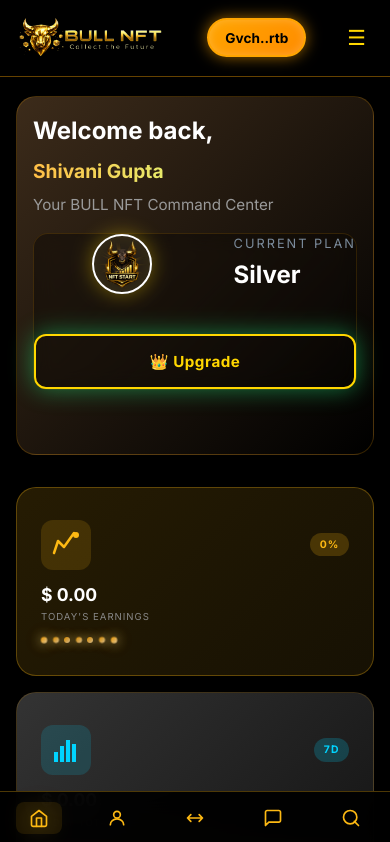
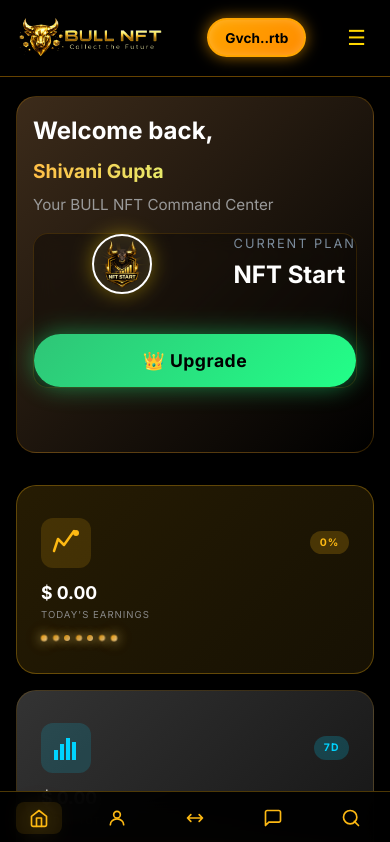
Before and after one commit to guptaayush945-cyber/BullNFT, a React (Vite) app: page /home in a window 390 px wide. Shown: the top 842 px of the page. Built offline with nearby package versions, Linux system fonts and the light colour scheme.

Commit message:
Fix CSS conflicts: make upgrade-btn and plan-section selectors specific to welcome-section, add margin-bottom: 0 override

```diff
--- a/src/components/WelcomeSection.tsx
+++ b/src/components/WelcomeSection.tsx
@@ -23,7 +23,7 @@
           </div>
           <div>
             <p className="plan-label">CURRENT PLAN</p>
-            <h3>Silver</h3>
+            <h3>NFT Start</h3>
           </div>
         </div>
         <button className="upgrade-btn" onClick={handleUpgrade}>👑 Upgrade</button>
--- a/src/styles/welcome-section.css
+++ b/src/styles/welcome-section.css
@@ -43,6 +43,7 @@
   border-radius: 15px;
   padding: 1.5rem;
   margin-top: 1rem;
+  margin-bottom: 0;
   backdrop-filter: blur(10px);
   flex-wrap: nowrap;
 }
@@ -83,7 +84,7 @@
   font-weight: 700;
 }
 
-.upgrade-btn {
+.welcome-section .upgrade-btn {
   background: linear-gradient(135deg, #2fc577 0%, #22ff88 100%);
   color: #000;
   border: none;
@@ -98,12 +99,12 @@
   margin-left: auto;
 }
 
-.upgrade-btn:hover {
+.welcome-section .upgrade-btn:hover {
   box-shadow: 0 0 35px rgba(255, 165, 0, 0.7);
   transform: translateY(-2px);
 }
 
-.upgrade-btn:active {
+.welcome-section .upgrade-btn:active {
   transform: scale(0.98);
 }
 
@@ -122,7 +123,7 @@
     gap: 1rem;
   }
 
-  .upgrade-btn {
+  .welcome-section .upgrade-btn {
     margin-left: 0;
     width: 100%;
   }
```
